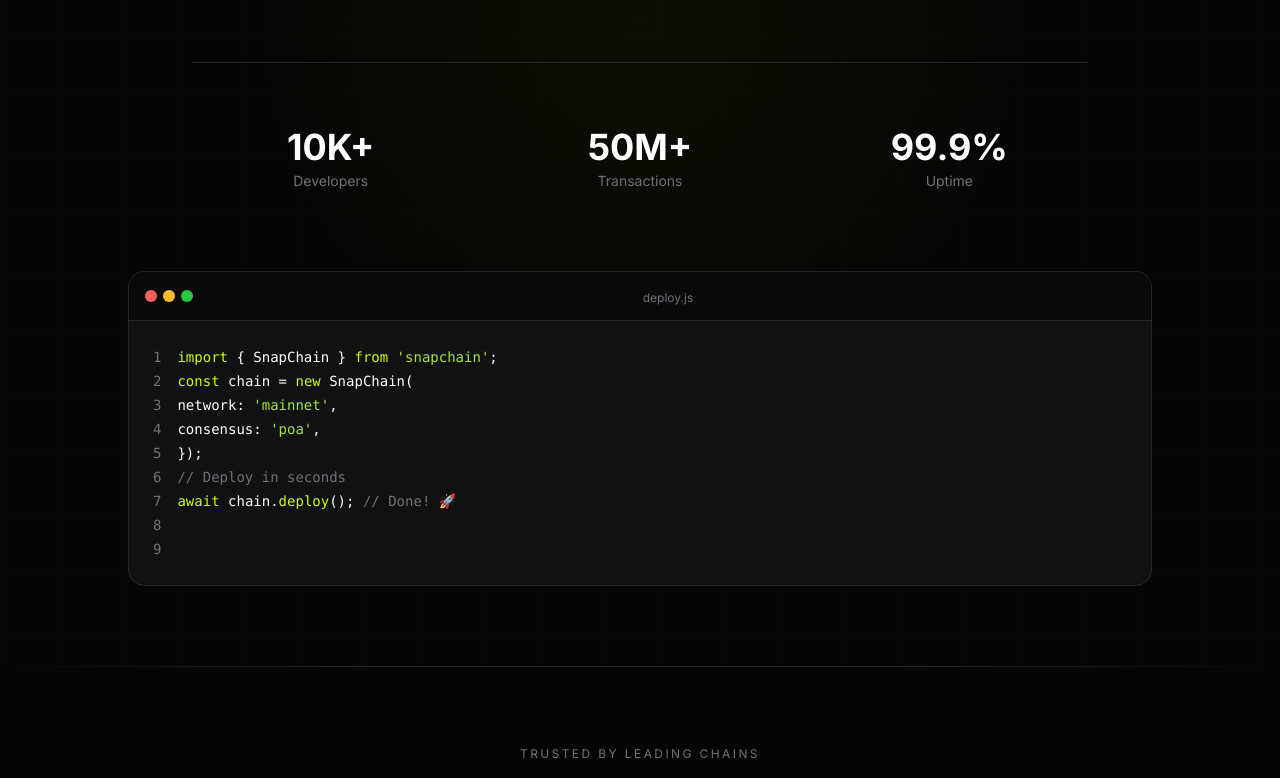
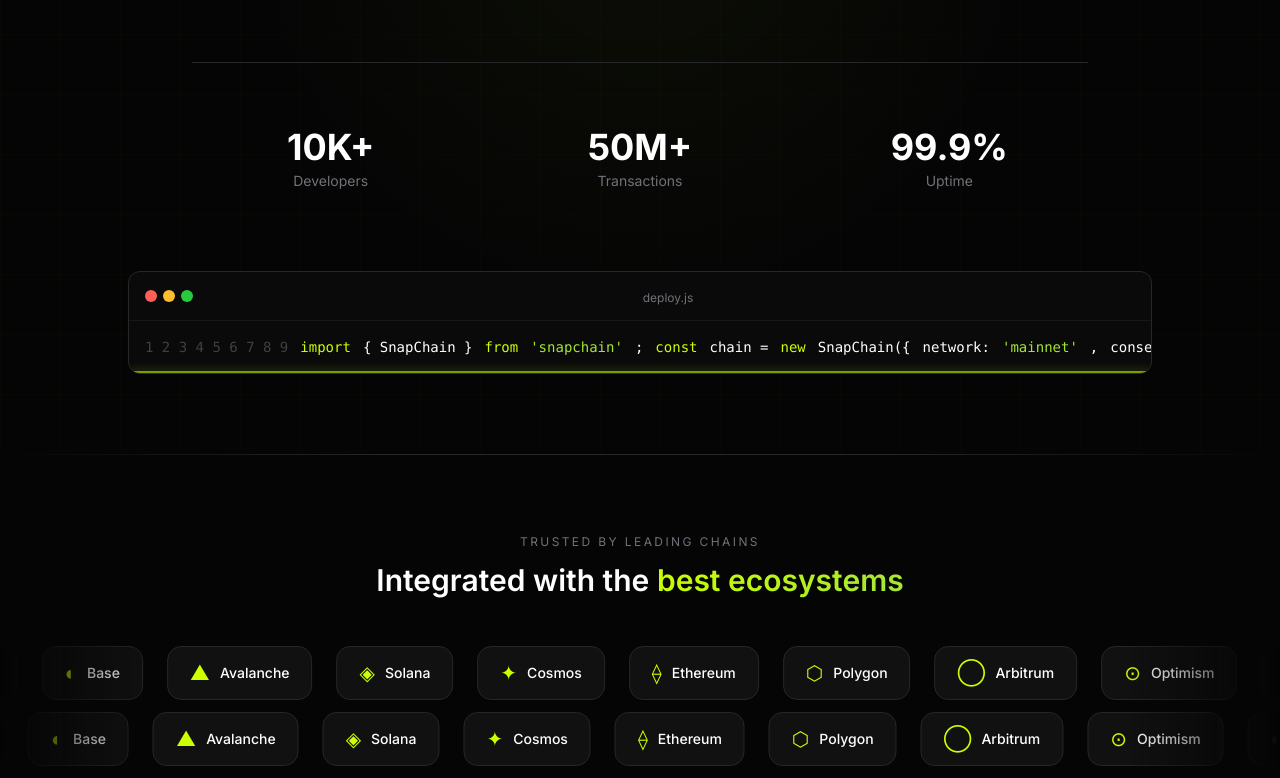
Before and after one commit to med-amiine/bond-website, a Next.js app: page / in a window 1280 px wide. Shown: the part 626-1404 px from the top of the page. Built offline with nearby package versions, Linux system fonts and the light colour scheme.

Commit message:
update code block to match design

```diff
--- a/components/Hero.tsx
+++ b/components/Hero.tsx
@@ -168,8 +168,9 @@
 
         {/* Code block - starts hidden, fades in last */}
         <div ref={codeRef} style={{ opacity: 0, visibility: 'hidden' }} className="relative mt-20 mx-auto max-w-5xl">
-          <div className="relative rounded-2xl overflow-hidden border border-[#27272a] bg-[#111111]">
-            <div className="flex items-center gap-2 px-4 py-3 bg-[#0a0a0a] border-b border-[#27272a]">
+          <div className="relative rounded-xl overflow-hidden bg-[#0a0a0a] border border-[#27272a]">
+            {/* Window header */}
+            <div className="flex items-center gap-2 px-4 py-3 border-b border-[#27272a]/50">
               <div className="flex gap-1.5">
                 <div className="w-3 h-3 rounded-full bg-[#ff5f56]" />
                 <div className="w-3 h-3 rounded-full bg-[#ffbd2e]" />
@@ -179,22 +180,38 @@
                 <span className="text-xs text-[#71717a]">deploy.js</span>
               </div>
             </div>
-            <div className="p-6 font-mono text-sm">
-              <div className="flex gap-4">
-                <div className="text-[#71717a] select-none leading-6">
-                  {codeLines.map(l => <div key={l.num}>{l.num}</div>)}
-                </div>
-                <div className="flex-1 leading-6">
-                  {codeLines.map((line, i) => (
-                    <div key={i}>
-                      {line.tokens.map((tok, j) => (
-                        <span key={j} style={{ color: tok.color }}>{tok.text}</span>
-                      ))}
-                    </div>
-                  ))}
-                </div>
+
+            {/* Code content - single line with line numbers inline */}
+            <div className="px-4 py-4 font-mono text-sm overflow-x-auto">
+              <div className="flex items-center gap-3 whitespace-nowrap">
+                <span className="text-[#3f3f46] select-none">1 2 3 4 5 6 7 8 9</span>
+                <span className="text-[#ccff00]">import</span>
+                <span className="text-white">{'{'} SnapChain {'}'} </span>
+                <span className="text-[#ccff00]">from</span>
+                <span className="text-[#a3e635]">&apos;snapchain&apos;</span>
+                <span className="text-white">;</span>
+                <span className="text-[#ccff00]">const</span>
+                <span className="text-white">chain = </span>
+                <span className="text-[#ccff00]">new</span>
+                <span className="text-white">SnapChain({'{'}</span>
+                <span className="text-white">network: </span>
+                <span className="text-[#a3e635]">&apos;mainnet&apos;</span>
+                <span className="text-white">,</span>
+                <span className="text-white">consensus: </span>
+                <span className="text-[#a3e635]">&apos;poa&apos;</span>
+                <span className="text-white">,</span>
+                <span className="text-white">{'}'});</span>
+                <span className="text-[#71717a]">// Deploy in seconds</span>
+                <span className="text-[#ccff00]">await</span>
+                <span className="text-white">chain.</span>
+                <span className="text-[#ccff00]">deploy</span>
+                <span className="text-white">();</span>
+                <span className="text-[#71717a]">// Done! 🚀</span>
               </div>
             </div>
+
+            {/* Green line at bottom */}
+            <div className="absolute bottom-0 left-0 right-0 h-[2px] bg-[#ccff00]/60 shadow-[0_0_10px_rgba(204,255,0,0.5)]" />
           </div>
         </div>
       </div>
```
